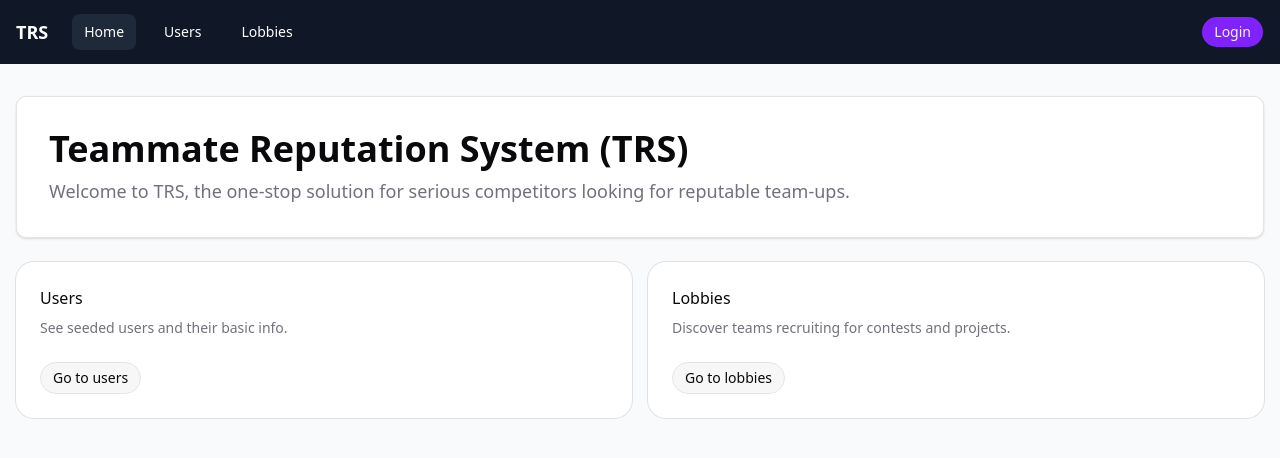
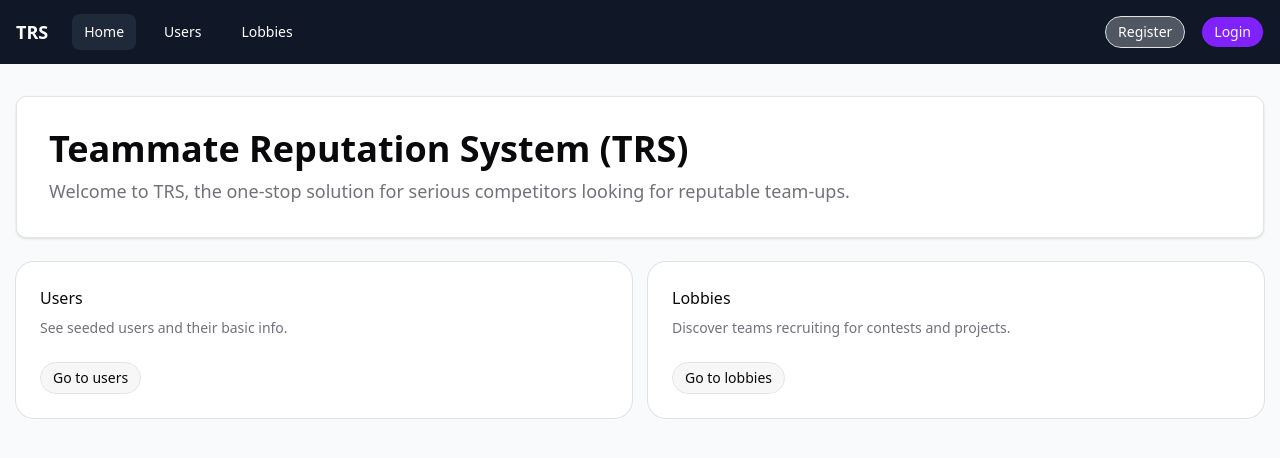
Before and after one commit to StevenLin0732/Teammate-Reputation-System-TRS-, a Next.js app in the folder trs-webapp/: page / in a window 1280 px wide. Shown: the top 458 px of the page. Built offline with nearby package versions, Linux system fonts and the light colour scheme; no server answers.

Commit message:
revise the navbar.tsx

```diff
--- a/trs-webapp/components/navbar.tsx
+++ b/trs-webapp/components/navbar.tsx
@@ -70,9 +70,14 @@ export function Navbar({ currentUser }: NavbarProps) {
                 </Button>
               </>
             ) : (
+              <>
+              <Link href="/register">
+                <Button variant="outline" size="sm">Register</Button>
+              </Link>
               <Link href="/login">
                 <Button size="sm">Login</Button>
               </Link>
+              </>
             )}
           </div>
         </div>
```
